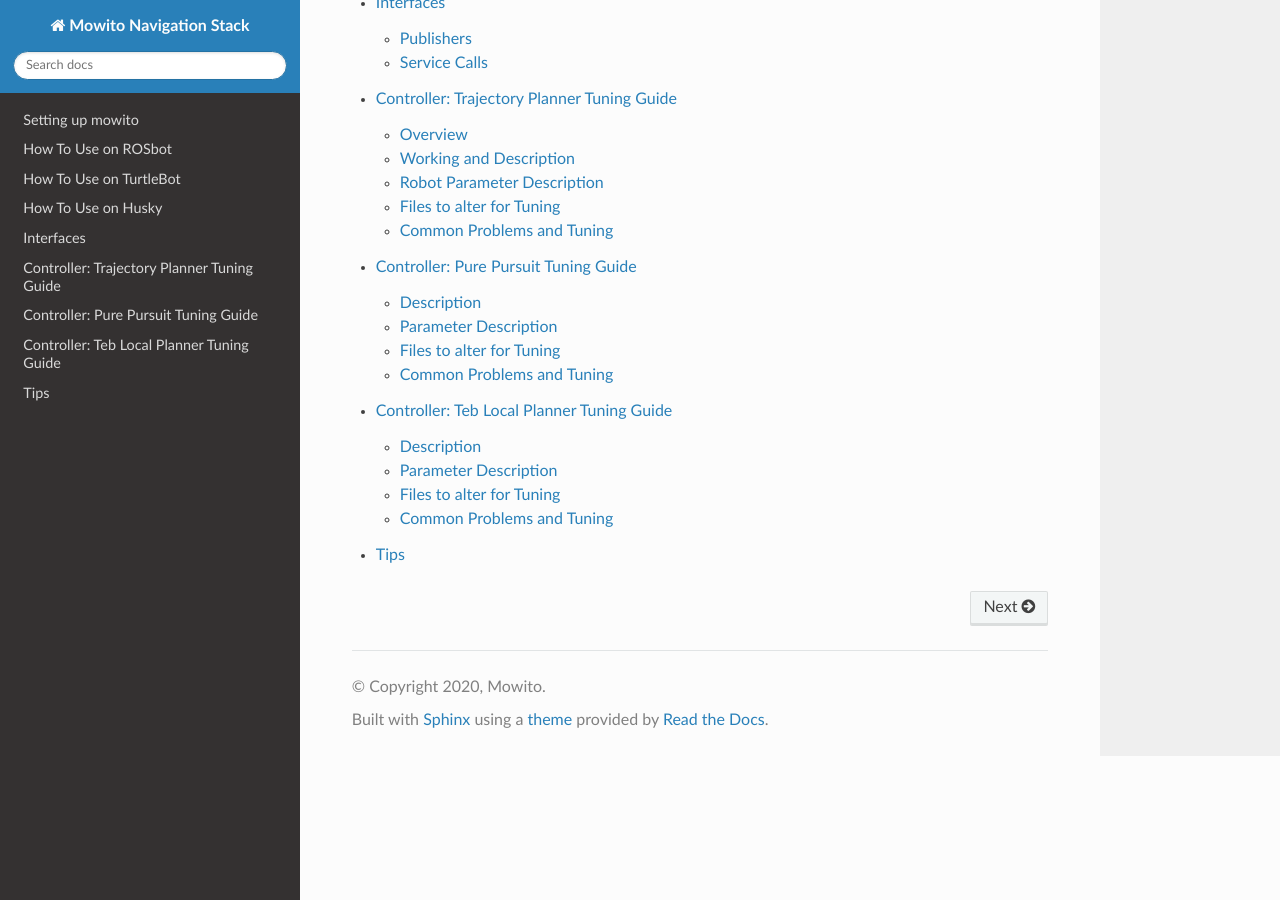
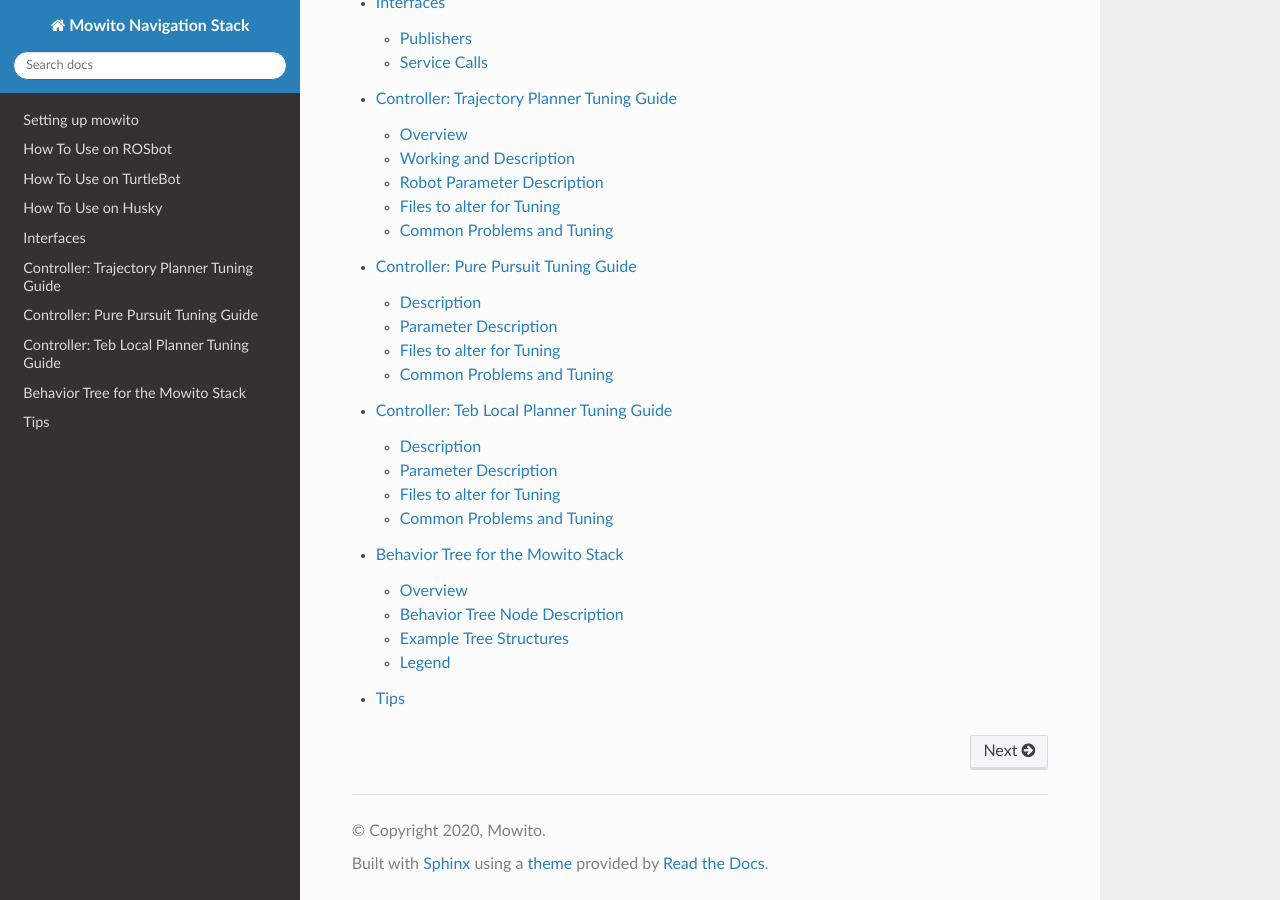
Before and after one commit to mowito/mowito_amd64, a Sphinx documentation site: the page built from docs/source/index.rst, in a window 1280 px wide and 900 px high, scrolled down 553 px. Built offline with Sphinx 7.4.7 and the Read the Docs theme 2.0.0, drawn with Linux system fonts in a browser that asks for light colours; some of the changed lines change nothing that is shown.

Commit message:
added behavior tree documentation

```diff
--- /dev/null
+++ b/docs/source/behavior_tree.rst
@@ -0,0 +1,83 @@
+Behavior Tree for the Mowito Stack
+===========================================
+
+Overview
+-------------------------------------
+The behavior tree package provides:
+
+	- The ability to use mowito’s features in a modular fashion.
+	- The ability to change the tree nodes dynamically without re-compiling the whole stack.
+	- Easy-to-use XML templates over which the user can add their own features.
+
+Behavior Tree Node Description
+----------------------------------------------------------------------------------
+
+The behavior tree package for the Mowito Stack provides navigation-specific nodes which can be used directly in a Behavior Tree.
+
++------------------+-----------+----------------------------------------------------------------------------------------------------------------------------------------------------------------+
+| BT Node          | Type      | Description   																			|
++========================+============+=========================================================================================================================================================+
+| folllow_path 	   | Action    | Invokes Mowito's controller action server and makes the robot follow a given path. The node returns SUCCESS if the controller action server succeeds otherwise |
+|		   |	       | returns RUNNING.						  										      		|
++------------------+-----------+----------------------------------------------------------------------------------------------------------------------------------------------------------------+
+| generate_path    | Action    | Invokes Mowito's planner action server and generates a path for a given goal. The node returns SUCCESS if the planner action server succeeds otherwise returns	|
+|		   |	       | RUNNING.						  										     		        |
++------------------+-----------+----------------------------------------------------------------------------------------------------------------------------------------------------------------+
+| backup           | Action    | Invokes Mowito's recovery action server to make the robot move back to a specific pose. The node returns SUCCESS if the recovery action was successful 	|
+|		   |           | otherwise returns RUNNING.																	|
++------------------+-----------+----------------------------------------------------------------------------------------------------------------------------------------------------------------+
+| clear_costmap    | Action    | Invokes Mowito's recovery action server to delete the current global-costmap. The node returns SUCCESS if the recovery action was successful otherwise 	|
+|		   |           | returns RUNNING.																		|
++------------------+-----------+----------------------------------------------------------------------------------------------------------------------------------------------------------------+
+| isStuck          | Condition | Determines whether the robot is stuck or not using the robot's odometry. If the robot is not progressing, the condition will return SUCCESS, 			|
+|                  |           | otherwise it will return FAILURE 																|
++------------------+-----------+----------------------------------------------------------------------------------------------------------------------------------------------------------------+
+| set_waypoint     | Condition | This condition takes in the Rviz goals given by the user and checks if all the goals have been pursued. If the goals given by the user 			|
+|                  |	       | are being pursued, the condition returns SUCCESS, otherwise it will return FAILURE.										|
++------------------+-----------+----------------------------------------------------------------------------------------------------------------------------------------------------------------+
+| set_route        | Condition | This condition takes in the goals given by the user via a route.yaml (type) file and checks if all the goals have been pursued. 				|
+|                  |           | If all the goals given by the user are being pursued, the condition returns SUCCESS, otherwise it will return FAILURE.						|
++------------------+-----------+----------------------------------------------------------------------------------------------------------------------------------------------------------------+
+| set_plan         | Condition | This condition takes in a plan given by the user via a plan.txt (type) file and checks if the given plan has been pursued. If the plan given by the user	|
+|                  |           | is being pursued, the condition returns SUCCESS, otherwise it will return FAILURE 										|
++------------------+-----------+----------------------------------------------------------------------------------------------------------------------------------------------------------------+
+| Recovery         | Control   | This control node is designed for a acheiving a desired recovery behavior. Recovery is a control flow node with two children. It returns SUCCESS  		|
+|                  |	       | if and only if the first child returns SUCCESS. The second child will be executed only if the first child returns FAILURE. If the second child SUCCEEDS,   	|
+|	           |	       | then the first child will be executed again. The user can specify how many times the recovery actions should be taken before returning FAILURE 		|
++------------------+-----------+----------------------------------------------------------------------------------------------------------------------------------------------------------------+
+| Reactive         | Control   | This control node is especially designed for acheiving the desired wayoint behavior. Reactive is a control node with two children. It return RUNNING 		|
+|	           |	       | if either of the child returns RUNNING or SUCCESS. If either of the child returns FAILURE, the node will return FAILURE.					|
++------------------+-----------+----------------------------------------------------------------------------------------------------------------------------------------------------------------+
+
+Example Tree Structures
+----------------------------------------------------------------------------------
+
+A. Navigate with waypoint and simple recovery actions
+^^^^^^^^^^^^^^^^^^^^^^^^^^^^^^^^^^^^^^^^^^^^^^^^^^^^^^^^^^^^^^^^^^^^^^^^^^^^^^^^^^^^^^^^^^^^^^^^^^^^^^^^^^^^^^^^^^^^^^^^^^^^^
+The following tree structure can be used for taking multiple goals from the user via the Rviz-Gui. This tree never returns that the action has finished successfully, but will return FAILURE after all the goals have been reached. However, until the system is shut down, the tree will continue to take new goals (if any) from the user and pursue them.
+
+.. image:: Images/behavior_tree/tree_waypoint_mode.png
+  :alt: tree_waypoint_mode.png
+
+B. Navigate with a given route points and simple recovery actions
+^^^^^^^^^^^^^^^^^^^^^^^^^^^^^^^^^^^^^^^^^^^^^^^^^^^^^^^^^^^^^^^^^^^^^^^^^^^^^^^^^^^^^^^^^^^^^^^^^^^^^^^^^^^^^^^^^^^^^^^^^^^^^
+The following tree structure can be used for taking multiple goals from the user via a given route.yaml (type) file. This tree never returns that the action has finished successfully, but will return FAILURE after all the goals have been reached. However, until the system is shut down, the tree will continue to take new goals (if any) from the user and pursue them.
+
+.. image:: Images/behavior_tree/tree_set_route_mode.png
+  :alt: tree_set_route_mode.png
+
+C. Navigate with a given plan and simple recovery actions
+^^^^^^^^^^^^^^^^^^^^^^^^^^^^^^^^^^^^^^^^^^^^^^^^^^^^^^^^^^^^^^^^^^^^^^^^^^^^^^^^^^^^^^^^^^^^^^^^^^^^^^^^^^^^^^^^^^^^^^^^^^^^^
+The following tree structure can be used for taking multiple plans from the user via a plan.txt (type) file. This tree never returns that the action has finished successfully, but will return FAILURE after all the plans have been reached. However, until the system is shut down, the tree will continue to take new plans (if any) from the user and pursue them.
+
+.. image:: Images/behavior_tree/tree_set_plan_mode.png
+  :alt: tree_set_plan_mode.png
+
+Legend
+----------------------------------------------------------------------------------
+Legend for the behavior tree diagrams:
+
+.. image:: Images/behavior_tree/legend.png
+  :alt: legend.png
+
+For more information about the behavior tree nodes that are available in the default BehaviorTreeCPP library, see documentation here: https://www.behaviortree.dev/bt_basics/
--- a/docs/source/index.rst
+++ b/docs/source/index.rst
@@ -32,4 +32,6 @@
 
    teb_local_planner
 
+   behavior_tree
+
    Tips
```
Also changed, not shown: docs/source/Images/behavior_tree/legend.png (added), docs/source/Images/behavior_tree/tree_set_plan_mode.png (added), docs/source/Images/behavior_tree/tree_set_route_mode.png (added), docs/source/Images/behavior_tree/tree_waypoint_mode.png (added).
